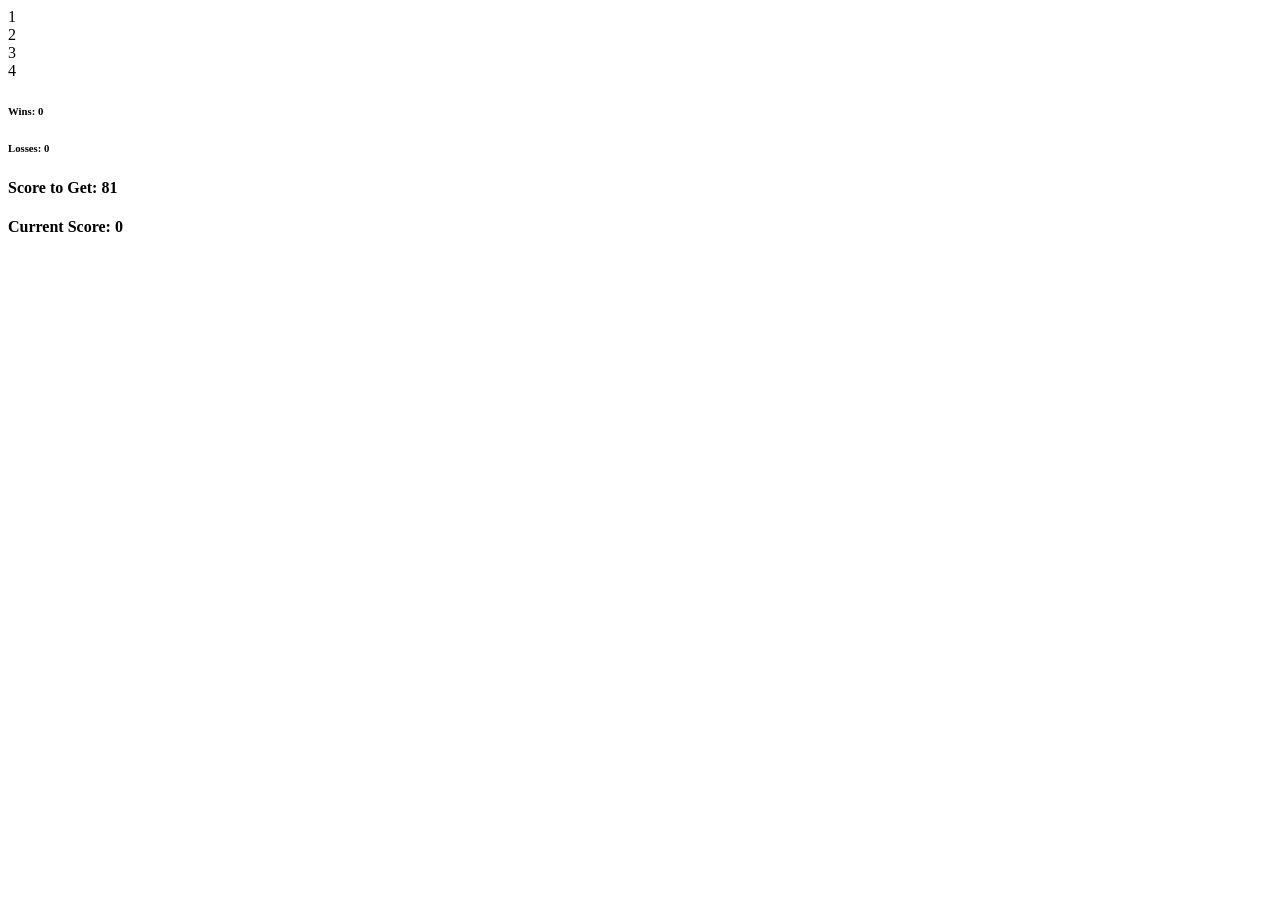
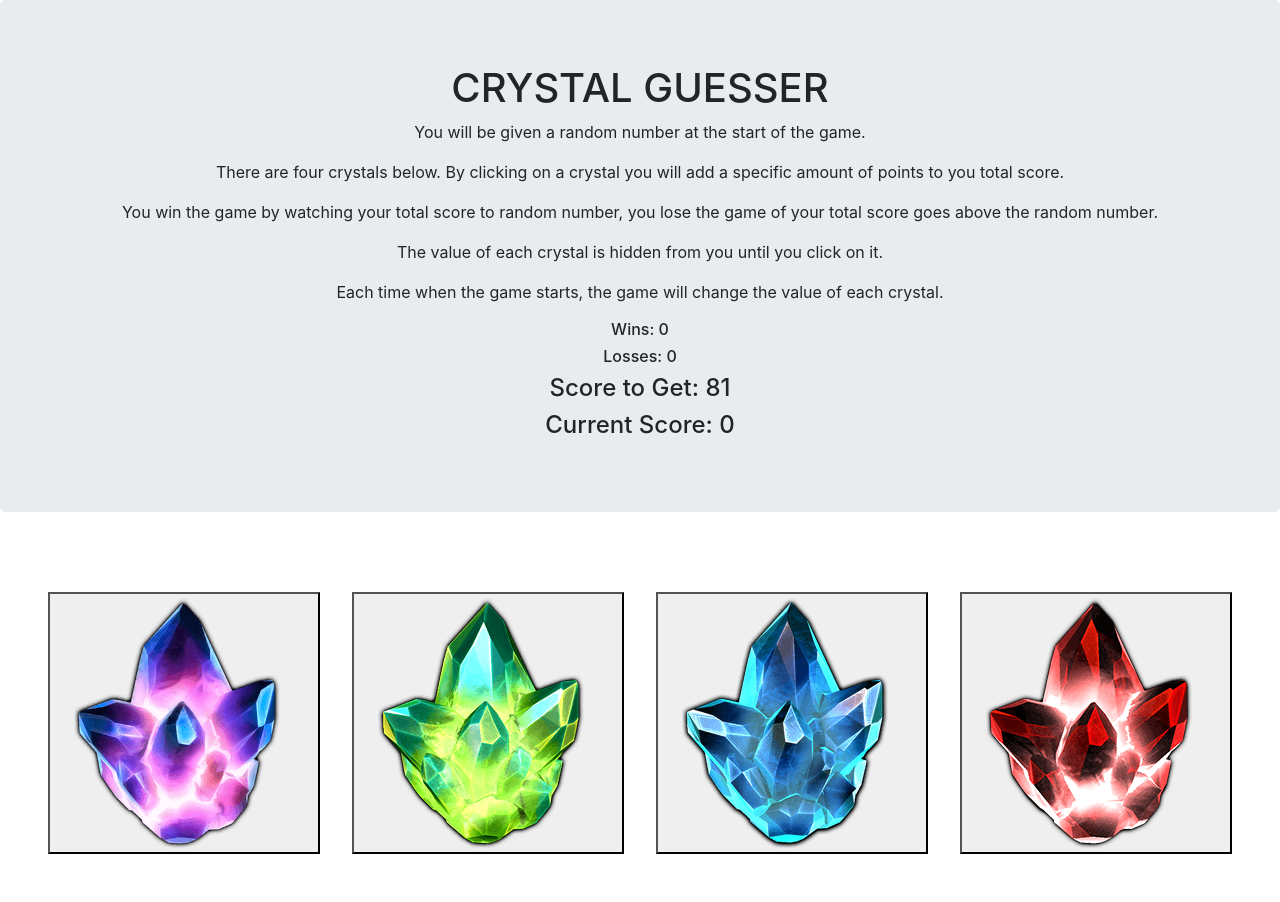
Before and after one commit to psmith1/crystal-collector-jquery, a plain HTML site: page index.html in a window 1280 px wide. Before the commit the page ends 800 px from the top, so only its background shows below. Drawn offline with nearby package versions, Linux system fonts and the light colour scheme.

Commit message:
crystal game update w/ styles

```diff
--- a/assets/css/reset.css
+++ b/assets/css/reset.css
@@ -0,0 +1,361 @@
+html, body, div, span, applet, object, iframe,
+h1, h2, h3, h4, h5, h6, p, blockquote, pre,
+a, abbr, acronym, address, big, cite, code,
+del, dfn, em, img, ins, kbd, q, s, samp,
+small, strike, strong, sub, sup, tt, var,
+b, u, i, center,
+dl, dt, dd, ol, ul, li,
+fieldset, form, label, legend,
+table, caption, tbody, tfoot, thead, tr, th, td,
+article, aside, canvas, details, embed,
+figure, figcaption, footer, header, hgroup,
+menu, nav, output, ruby, section, summary,
+time, mark, audio, video {
+  margin: 0;
+	padding: 0;
+	border: 0;
+	font-size: 100%;
+	font: inherit;
+	vertical-align: baseline;
+}
+
+/* make sure to set some focus styles for accessibility */
+:focus {
+    outline: 0;
+}
+
+/* HTML5 display-role reset for older browsers */
+article, aside, details, figcaption, figure,
+footer, header, hgroup, menu, nav, section {
+	display: block;
+}
+
+body {
+	line-height: 1;
+}
+
+ol, ul {
+	list-style: none;
+}
+
+blockquote, q {
+	quotes: none;
+}
+
+blockquote:before, blockquote:after,
+q:before, q:after {
+	content: '';
+	content: none;
+}
+
+table {
+	border-collapse: collapse;
+	border-spacing: 0;
+}
+
+input[type=search]::-webkit-search-cancel-button,
+input[type=search]::-webkit-search-decoration,
+input[type=search]::-webkit-search-results-button,
+input[type=search]::-webkit-search-results-decoration {
+    -webkit-appearance: none;
+    -moz-appearance: none;
+}
+
+input[type=search] {
+    -webkit-appearance: none;
+    -moz-appearance: none;
+    -webkit-box-sizing: content-box;
+    -moz-box-sizing: content-box;
+    box-sizing: content-box;
+}
+
+textarea {
+    overflow: auto;
+    vertical-align: top;
+    resize: vertical;
+}
+
+/**
+ * Correct `inline-block` display not defined in IE 6/7/8/9 and Firefox 3.
+ */
+
+audio,
+canvas,
+video {
+    display: inline-block;
+    *display: inline;
+    *zoom: 1;
+    max-width: 100%;
+}
+
+/**
+ * Prevent modern browsers from displaying `audio` without controls.
+ * Remove excess height in iOS 5 devices.
+ */
+
+audio:not([controls]) {
+    display: none;
+    height: 0;
+}
+
+/**
+ * Address styling not present in IE 7/8/9, Firefox 3, and Safari 4.
+ * Known issue: no IE 6 support.
+ */
+
+[hidden] {
+    display: none;
+}
+
+/**
+ * 1. Correct text resizing oddly in IE 6/7 when body `font-size` is set using
+ *    `em` units.
+ * 2. Prevent iOS text size adjust after orientation change, without disabling
+ *    user zoom.
+ */
+
+html {
+    font-size: 100%; /* 1 */
+    -webkit-text-size-adjust: 100%; /* 2 */
+    -ms-text-size-adjust: 100%; /* 2 */
+}
+
+/**
+ * Address `outline` inconsistency between Chrome and other browsers.
+ */
+
+a:focus {
+    outline: thin dotted;
+}
+
+/**
+ * Improve readability when focused and also mouse hovered in all browsers.
+ */
+
+a:active,
+a:hover {
+    outline: 0;
+}
+
+/**
+ * 1. Remove border when inside `a` element in IE 6/7/8/9 and Firefox 3.
+ * 2. Improve image quality when scaled in IE 7.
+ */
+
+img {
+    border: 0; /* 1 */
+    -ms-interpolation-mode: bicubic; /* 2 */
+}
+
+/**
+ * Address margin not present in IE 6/7/8/9, Safari 5, and Opera 11.
+ */
+
+figure {
+    margin: 0;
+}
+
+/**
+ * Correct margin displayed oddly in IE 6/7.
+ */
+
+form {
+    margin: 0;
+}
+
+/**
+ * Define consistent border, margin, and padding.
+ */
+
+fieldset {
+    border: 1px solid #c0c0c0;
+    margin: 0 2px;
+    padding: 0.35em 0.625em 0.75em;
+}
+
+/**
+ * 1. Correct color not being inherited in IE 6/7/8/9.
+ * 2. Correct text not wrapping in Firefox 3.
+ * 3. Correct alignment displayed oddly in IE 6/7.
+ */
+
+legend {
+    border: 0; /* 1 */
+    padding: 0;
+    white-space: normal; /* 2 */
+    *margin-left: -7px; /* 3 */
+}
+
+/**
+ * 1. Correct font size not being inherited in all browsers.
+ * 2. Address margins set differently in IE 6/7, Firefox 3+, Safari 5,
+ *    and Chrome.
+ * 3. Improve appearance and consistency in all browsers.
+ */
+
+button,
+input,
+select,
+textarea {
+    font-size: 100%; /* 1 */
+    margin: 0; /* 2 */
+    vertical-align: baseline; /* 3 */
+    *vertical-align: middle; /* 3 */
+}
+
+/**
+ * Address Firefox 3+ setting `line-height` on `input` using `!important` in
+ * the UA stylesheet.
+ */
+
+button,
+input {
+    line-height: normal;
+}
+
+/**
+ * Address inconsistent `text-transform` inheritance for `button` and `select`.
+ * All other form control elements do not inherit `text-transform` values.
+ * Correct `button` style inheritance in Chrome, Safari 5+, and IE 6+.
+ * Correct `select` style inheritance in Firefox 4+ and Opera.
+ */
+
+button,
+select {
+    text-transform: none;
+}
+
+/**
+ * 1. Avoid the WebKit bug in Android 4.0.* where (2) destroys native `audio`
+ *    and `video` controls.
+ * 2. Correct inability to style clickable `input` types in iOS.
+ * 3. Improve usability and consistency of cursor style between image-type
+ *    `input` and others.
+ * 4. Remove inner spacing in IE 7 without affecting normal text inputs.
+ *    Known issue: inner spacing remains in IE 6.
+ */
+
+button,
+html input[type="button"], /* 1 */
+input[type="reset"],
+input[type="submit"] {
+    -webkit-appearance: button; /* 2 */
+    cursor: pointer; /* 3 */
+    *overflow: visible;  /* 4 */
+}
+
+/**
+ * Re-set default cursor for disabled elements.
+ */
+
+button[disabled],
+html input[disabled] {
+    cursor: default;
+}
+
+/**
+ * 1. Address box sizing set to content-box in IE 8/9.
+ * 2. Remove excess padding in IE 8/9.
+ * 3. Remove excess padding in IE 7.
+ *    Known issue: excess padding remains in IE 6.
+ */
+
+input[type="checkbox"],
+input[type="radio"] {
+    box-sizing: border-box; /* 1 */
+    padding: 0; /* 2 */
+    *height: 13px; /* 3 */
+    *width: 13px; /* 3 */
+}
+
+/**
+ * 1. Address `appearance` set to `searchfield` in Safari 5 and Chrome.
+ * 2. Address `box-sizing` set to `border-box` in Safari 5 and Chrome
+ *    (include `-moz` to future-proof).
+ */
+
+input[type="search"] {
+    -webkit-appearance: textfield; /* 1 */
+    -moz-box-sizing: content-box;
+    -webkit-box-sizing: content-box; /* 2 */
+    box-sizing: content-box;
+}
+
+/**
+ * Remove inner padding and search cancel button in Safari 5 and Chrome
+ * on OS X.
+ */
+
+input[type="search"]::-webkit-search-cancel-button,
+input[type="search"]::-webkit-search-decoration {
+    -webkit-appearance: none;
+}
+
+/**
+ * Remove inner padding and border in Firefox 3+.
+ */
+
+button::-moz-focus-inner,
+input::-moz-focus-inner {
+    border: 0;
+    padding: 0;
+}
+
+/**
+ * 1. Remove default vertical scrollbar in IE 6/7/8/9.
+ * 2. Improve readability and alignment in all browsers.
+ */
+
+textarea {
+    overflow: auto; /* 1 */
+    vertical-align: top; /* 2 */
+}
+
+/**
+ * Remove most spacing between table cells.
+ */
+
+table {
+    border-collapse: collapse;
+    border-spacing: 0;
+}
+
+html,
+button,
+input,
+select,
+textarea {
+    color: #222;
+}
+
+
+::-moz-selection {
+    background: #b3d4fc;
+    text-shadow: none;
+}
+
+::selection {
+    background: #b3d4fc;
+    text-shadow: none;
+}
+
+img {
+    vertical-align: middle;
+}
+
+fieldset {
+    border: 0;
+    margin: 0;
+    padding: 0;
+}
+
+textarea {
+    resize: vertical;
+}
+
+.chromeframe {
+    margin: 0.2em 0;
+    background: #ccc;
+    color: #000;
+    padding: 0.2em 0;
+}
--- a/index.html
+++ b/index.html
@@ -4,25 +4,59 @@
         <meta charset="utf-8">
         <title>CRYSTAL GUESSER</title>
         <link rel="stylesheet" href="">
+        <link rel="stylesheet" href="https://stackpath.bootstrapcdn.com/bootstrap/4.3.1/css/bootstrap.min.css" integrity="sha384-ggOyR0iXCbMQv3Xipma34MD+dH/1fQ784/j6cY/iJTQUOhcWr7x9JvoRxT2MZw1T" crossorigin="anonymous">
         <script type="text/javascript" src="https://cdnjs.cloudflare.com/ajax/libs/jquery/3.2.1/jquery.min.js"></script>
     </head>
     <body>
-        <div id="crystal1img">1 </div>
-        <div id="crystal2img">2 </div>
-        <div id="crystal3img">3 </div>
-        <div id="crystal4img">4 </div>
+        <div class="jumbotron text-center">
+            <h1> CRYSTAL GUESSER </h1>
+        <p>
+            You will be given a random number at the start of the game.
+        </p>
+        <p>
+            There are four crystals below. By clicking on a crystal you
+            will add a specific amount of points to you total score.
+        </p>
+        <p>
+            You win the game by watching your total score to random number,
+            you lose the game of your total score goes above the random number.
+        </p>
+        <p>
+            The value of each crystal is hidden from you until you click on it.
+        </p>
+        <p>
+            Each time when the game starts, the game will change the value of
+            each crystal.
+        </p>
         <div>
-        <h6>Wins: <span id="wins"></span></h6>
+            <h6>Wins: <span id="wins"></span></h6>
         </div>
         <div>
-        <h6>Losses: <span id="losses"></span></h6>
+            <h6>Losses: <span id="losses"></span></h6>
         </div>
         <div>
             <h4>Score to Get: <span id="scoreToGet"></span></h4>
+        </div>
         <div>
             <h4>Current Score: <span id="playerScore"></span></h4>
         </div>
-
+        </div>
+        <div class="d-flex justify-content-between p-5">
+            <button id="crystal1img">
+                <img src="assets/images/crystal1.png" class="card-img-top" alt="crystal1">
+            </button>
+            <button id="crystal2img">
+                <img src="assets/images/crystal2.png" class="card-img-top" alt="crystal2">
+            </button>
+            <button id="crystal3img">
+                <img src="assets/images/crystal3.png" class="card-img-top" alt="crystal3">
+            </button>
+            <button id="crystal4img">
+                <img src="assets/images/crystal4.png" class="card-img-top" alt="crystal4">
+            </button>
+        </div>
+            </div>
+        </div>
     </body>
 </html>
 
@@ -30,6 +64,7 @@
 
 
 <script type="text/javascript">
+
 
 var crystal1num = Math.floor(Math.random() * 12);
 console.log(crystal1num);
@@ -42,8 +77,6 @@ console.log(crystal3num);
 
 var crystal4num = Math.floor(Math.random() * 12);
 console.log(crystal4num);
-
-
 
 var crystal1 = {
     points: crystal1num,
@@ -81,23 +114,21 @@ $("#losses").text(losses);
 function addValues(clickCry) {
     currentScore += clickCry;
     $("#playerScore").text(currentScore);
-    if (currentScore < target) {
-        console.log("working");
-        return;
-    }
-    else if (currentScore === target) {
+    // if (currentScore < target) {
+    //     console.log("working");
+    // }
+    if (currentScore === target) {
         console.log("you win!");
         wins++
-        return setupGame();
+        setupGame();
     }
     else if (currentScore > target) {
         console.log("too high!");
         losses++
-        return setupGame();
-        // game auto-resets here. need to update wins, losses, and crystals
+        setupGame();
+        // game auto-resets here. need to update crystals
     }
 };
-
 
 
 $("#crystal1img").on("click", function() {
@@ -117,6 +148,7 @@ $("#crystal4img").on("click", function() {
 
 
 setupGame();
+assignValues();
 
 
 
```
Also changed, not shown: assets/images/Crystal1.png (added), assets/images/Crystal2.png (added), assets/images/Crystal3.png (added), assets/images/Crystal4.png (added).
